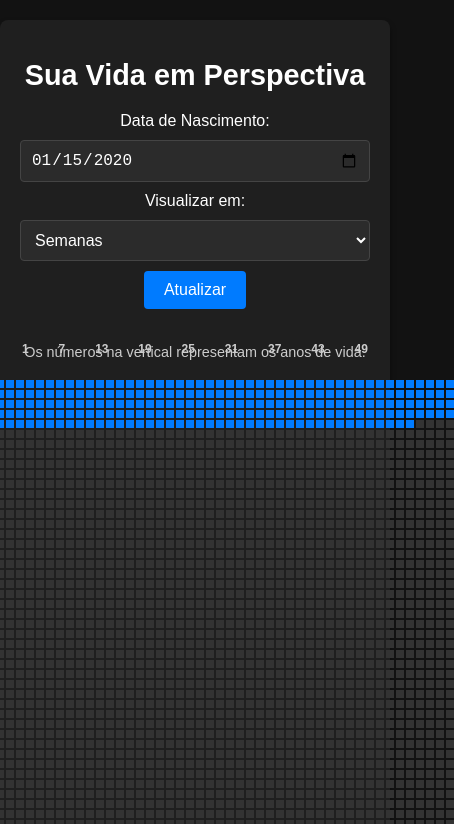
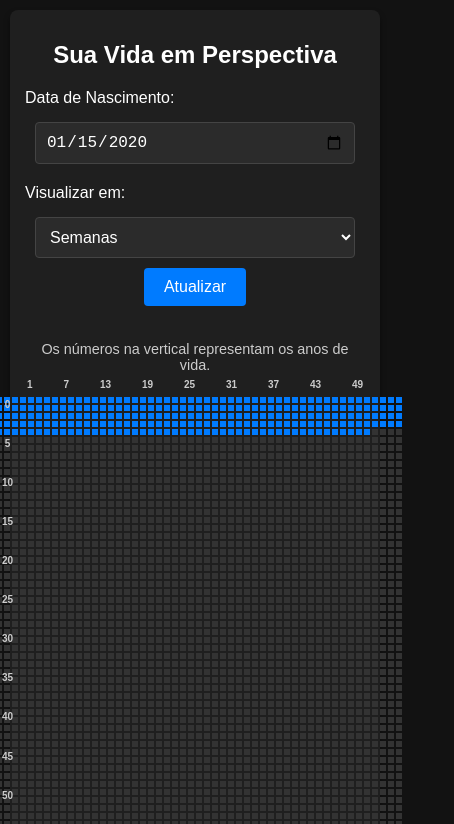
Before and after one commit to tovarich86/vida-semanas2, a plain HTML site: page index.html in a window 390 px wide. Both pictures are taken after typing "2020-01-15" into the empty fields and a click on the button "Atualizar". Shown: the top 824 px of the page, 454 px wide, since content can reach past the window. Drawn offline with Linux system fonts and the light colour scheme.

Commit message:
Add files via upload

```diff
--- a/index.html
+++ b/index.html
@@ -22,13 +22,13 @@
       <button type="submit">Atualizar</button>
     </form>
     <p class="chart-legend">Os números na vertical representam os anos de vida.</p>
+    <div style="margin-top: 24px;"></div> <!-- Espaçamento de 3 linhas -->
     <div class="chart-container">
       <div id="chart"></div>
     </div>
     <div class="credits">
       <p>Baseado no post <i><a href="http://waitbutwhy.com/2014/05/life-weeks.html" target="_blank">Your Life in Weeks</a></i> de Tim Urban, do <a href="https://waitbutwhy.com" target="_blank">Wait But Why</a>.</p>
       <p>Veja o código no <a href="https://github.com/tovarich86/vida-semanas2/" target="_blank">GitHub</a>.</p>
-      <button id="print-button">Imprimir esta página</button>
     </div>
   </div>
   <script src="script.js"></script>
--- a/styles.css
+++ b/styles.css
@@ -126,42 +126,39 @@ button:hover {
   text-decoration: underline;
 }
 
-#print-button {
-  padding: 10px 20px;
-  font-size: 1rem;
-  margin-top: 10px;
-  background-color: #007BFF;
-  color: #ffffff;
-  border: none;
-  border-radius: 4px;
-  cursor: pointer;
-}
-
-#print-button:hover {
-  background-color: #0056b3;
-}
-
-/* Tema claro para impressão */
-@media print {
-  body {
-    background-color: #ffffff;
-    color: #000000;
+/* Melhorias para versão mobile */
+@media (max-width: 600px) {
+  .container {
+    padding: 15px;
+    margin: 10px;
   }
 
-  .container {
-    background-color: #ffffff;
-    box-shadow: none;
+  h1 {
+    font-size: 1.5rem;
+  }
+
+  form label {
+    display: block;
+    text-align: left;
+    margin: 10px 0 5px;
+  }
+
+  input, select {
+    width: calc(100% - 20px);
   }
 
   .square {
-    background-color: #cccccc;
+    width: 6px;
+    height: 6px;
   }
 
-  .square.filled {
-    background-color: #000000;
+  .y-axis {
+    left: -25px;
+    font-size: 10px;
   }
 
-  .credits, #print-button {
-    display: none;
+  .x-axis {
+    top: -20px;
+    font-size: 10px;
   }
 }
```
